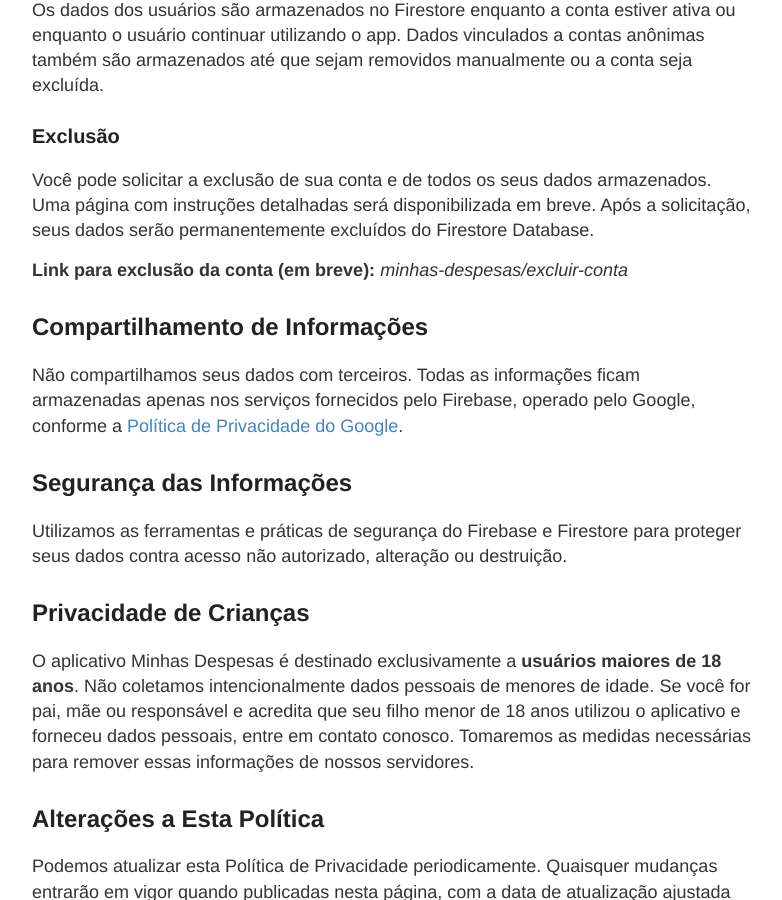
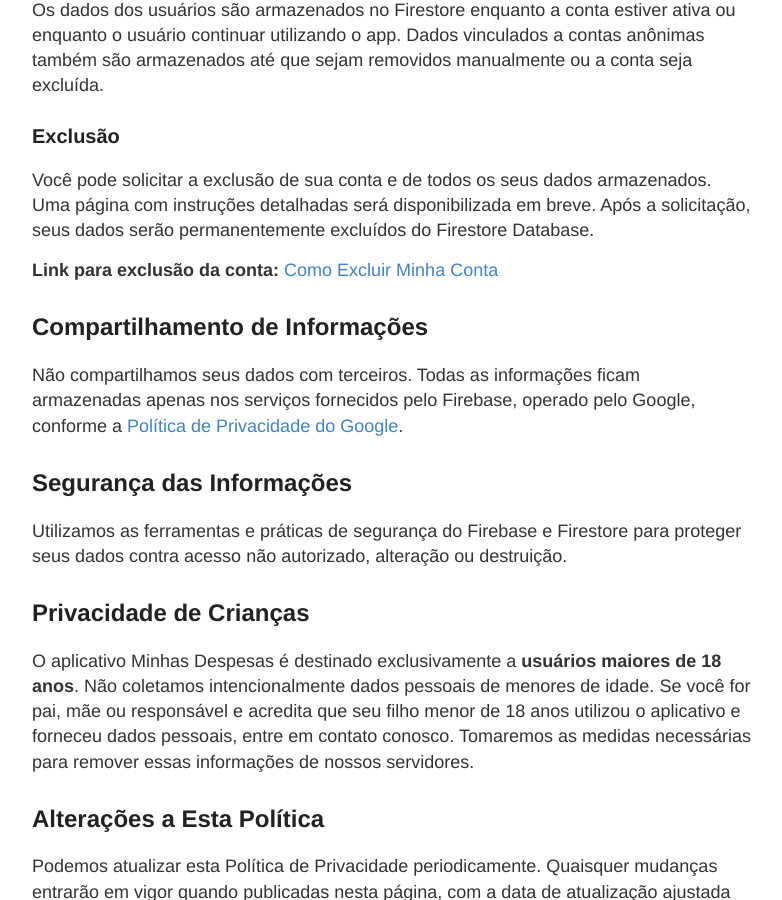
Before and after one commit to giveappsoficial/giveappsoficial.github.io, a Jekyll site: the page built from minhas-despesas/politica-de-privacidade-de-aplicativos.md, in a window 1280 px wide and 900 px high, scrolled down 1298 px. Shown: the whole window, without its empty margins (248-1030 px from the left). Built offline with Jekyll 4.4.1, drawn with Linux system fonts in a browser that asks for light colours.

Commit message:
Update politica-de-privacidade-de-aplicativos.md

```diff
--- a/minhas-despesas/politica-de-privacidade-de-aplicativos.md
+++ b/minhas-despesas/politica-de-privacidade-de-aplicativos.md
@@ -42,7 +42,7 @@ redirect_from:
 <h3>Exclusão</h3>
 <p>Você pode solicitar a exclusão de sua conta e de todos os seus dados armazenados. Uma página com instruções detalhadas será disponibilizada em breve. Após a solicitação, seus dados serão permanentemente excluídos do Firestore Database.</p>
 
-<p><strong>Link para exclusão da conta (em breve):</strong> <em>minhas-despesas/excluir-conta</em></p>
+<p><strong>Link para exclusão da conta:</strong> <a href="https://giveappsoficial.github.io/minhas-despesas/excluir-conta/">Como Excluir Minha Conta</a></p>
 
 <h2>Compartilhamento de Informações</h2>
 <p>Não compartilhamos seus dados com terceiros. Todas as informações ficam armazenadas apenas nos serviços fornecidos pelo Firebase, operado pelo Google, conforme a <a href="https://policies.google.com/privacy" target="_blank">Política de Privacidade do Google</a>.</p>
```
